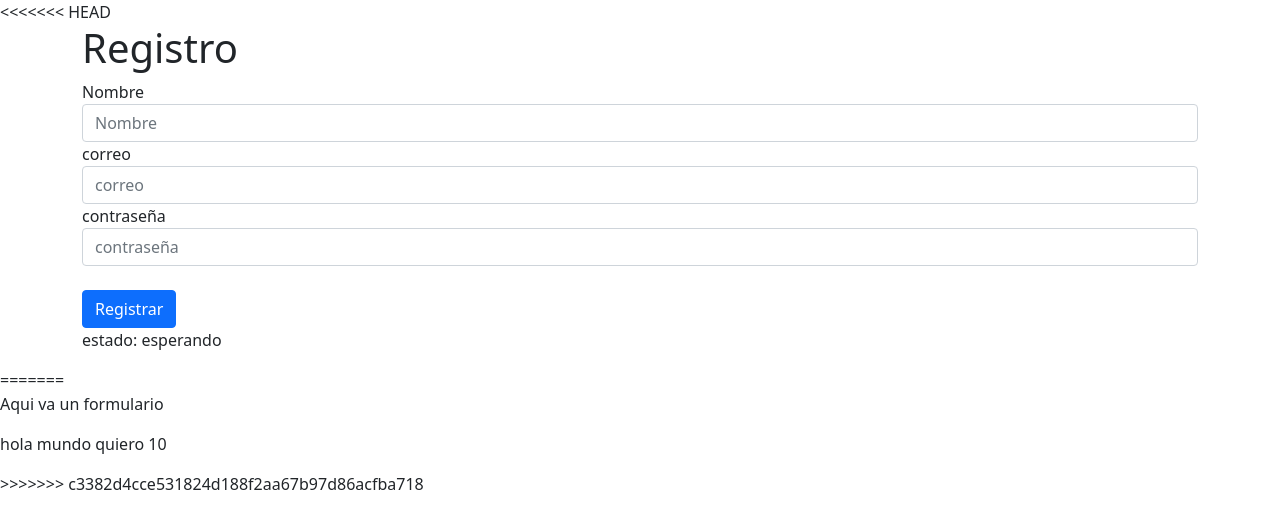
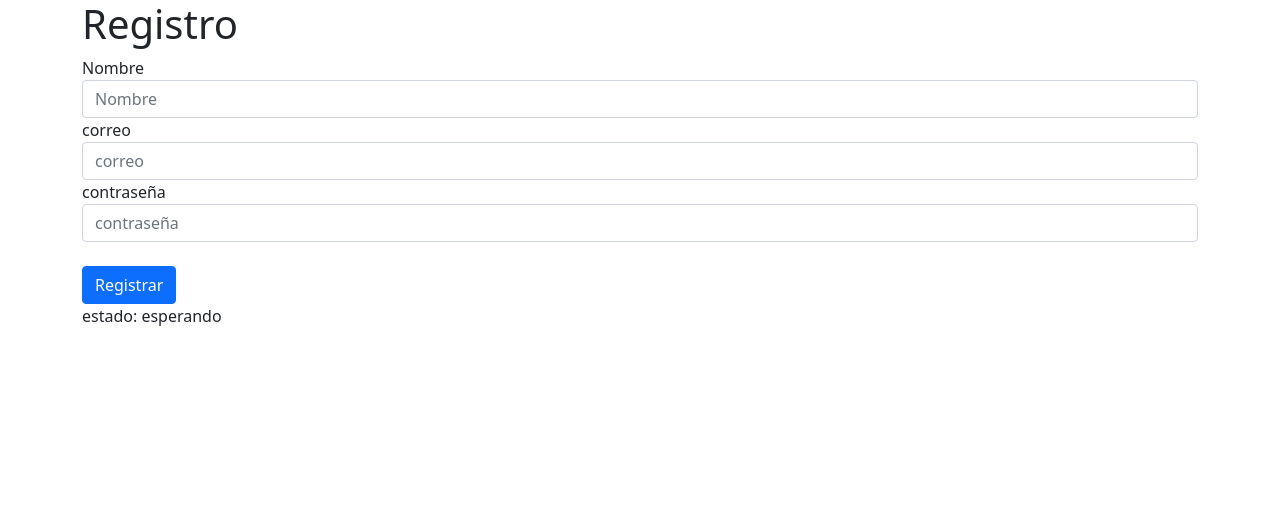
Before and after one commit to MetalTiger/test-project, an Angular app: page / in a window 1280 px wide. Shown: the top 528 px of the page. Built offline with nearby package versions, Linux system fonts and the light colour scheme.

Commit message:
ultimo cambio en la escuela a register.component

```diff
--- a/src/app/register/register/register.component.html
+++ b/src/app/register/register/register.component.html
@@ -1,4 +1,3 @@
-<<<<<<< HEAD
 <div class="container">
     <h1>{{ titulo }}</h1>
     <form>
@@ -20,18 +19,3 @@
     </form>
     <p>estado: {{ estado }}</p>
 </div>
-=======
-<!DOCTYPE html>
-<html lang="en">
-<head>
-    <meta charset="UTF-8">
-    <meta http-equiv="X-UA-Compatible" content="IE=edge">
-    <meta name="viewport" content="width=device-width, initial-scale=1.0">
-    <title>Registro Usuario modificado</title>
-</head>
-<body>
-    <p>Aqui va un formulario</p>
-    <p>hola mundo quiero 10</p>
-</body>
-</html>
->>>>>>> c3382d4cce531824d188f2aa67b97d86acfba718
```
